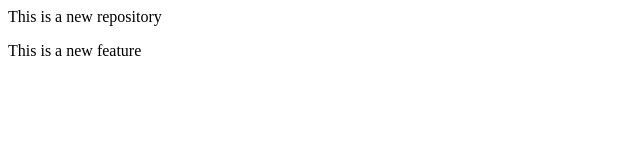
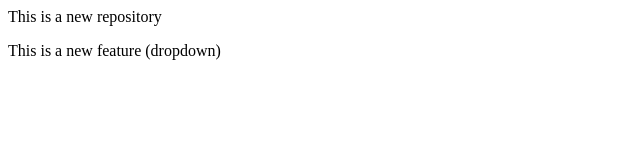
Before and after one commit to codewithamruta11/localrepo, a plain HTML site: page index.html in a window 1280 px wide. Shown: the full height of the page, 0-640 px from the left. Drawn offline with Linux system fonts and the light colour scheme.

Commit message:
dropdown

```diff
--- a/index.html
+++ b/index.html
@@ -1,2 +1,4 @@
 <p> This is a new repository</p>
-<p> This is a new feature</p>
+<p> This is a new feature (dropdown)
+
+</p>
```
